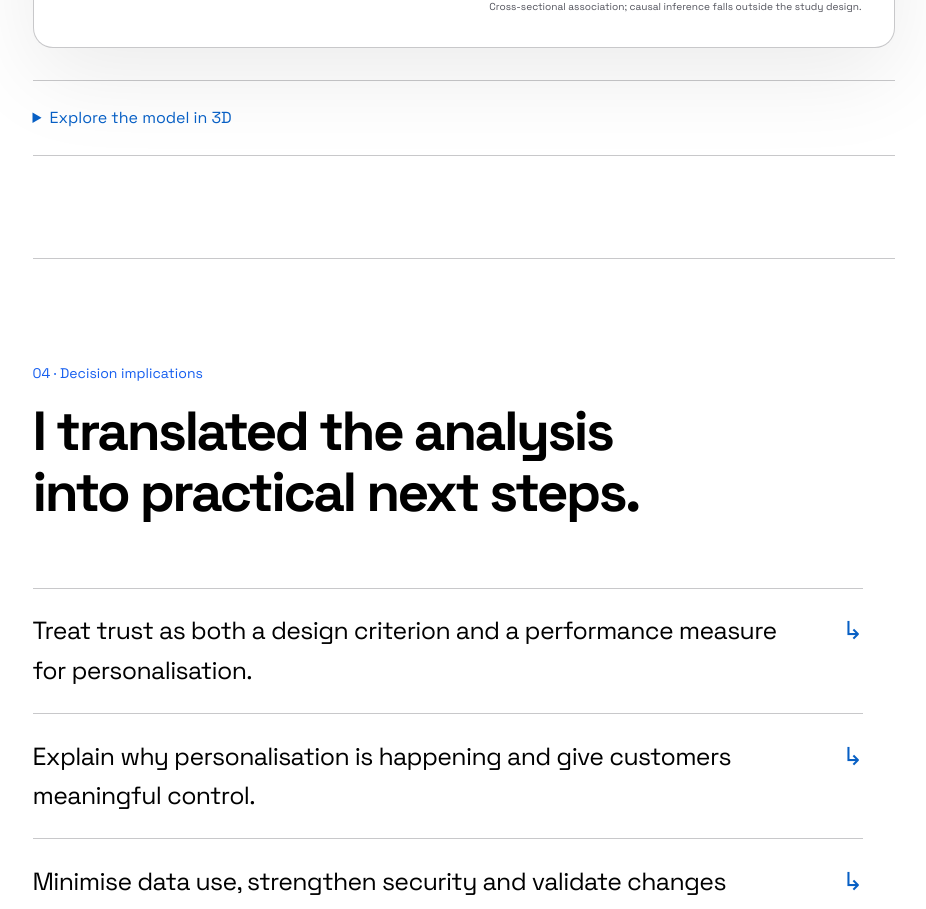
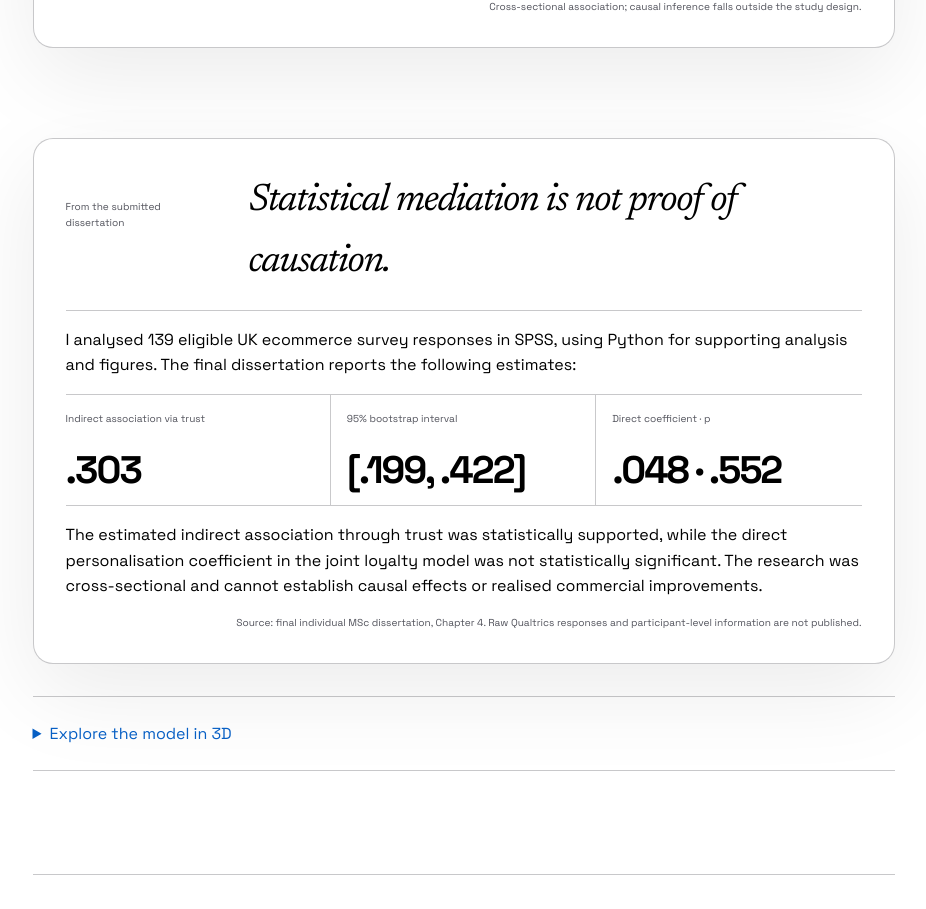
Before and after one commit to dccchidera-lgtm/dccchidera-lgtm.github.io, a Next.js app: page /work/customer-intelligence/ in a window 1280 px wide. Shown: the part 4660-5569 px from the top of the page, without its empty margins (328-1254 px from the left). Built offline with nearby package versions, Linux system fonts and the light colour scheme.

Commit message:
Integrate verified project evidence into existing case study pages

```diff
--- a/app/work/[slug]/page.tsx
+++ b/app/work/[slug]/page.tsx
@@ -2,6 +2,7 @@ import { ModelExplorer } from '@/components/model-explorer';
 import type { Metadata } from 'next';
 import { notFound } from 'next/navigation';
 import { CaseEvidenceVisual } from '@/components/case-evidence-visual';
+import { RecoveredProjectEvidence } from '@/components/recovered-project-evidence';
 import { CaseNavigator } from '@/components/case-navigator';
 import { NativeLink } from '@/components/native-link';
 import { PageFooter } from '@/components/page-footer';
@@ -164,6 +165,7 @@ export default async function CaseStudyPage({ params }: PageProps) {
                 <h2>The results support the following interpretation.</h2>
                 <p className="large-copy">{project.evidence}</p>
                 <CaseEvidenceVisual slug={project.slug} />
+                <RecoveredProjectEvidence slug={project.slug} />
                 {(
                   <details className="case-model-disclosure">
                     <summary>Explore the model in 3D</summary>
```
